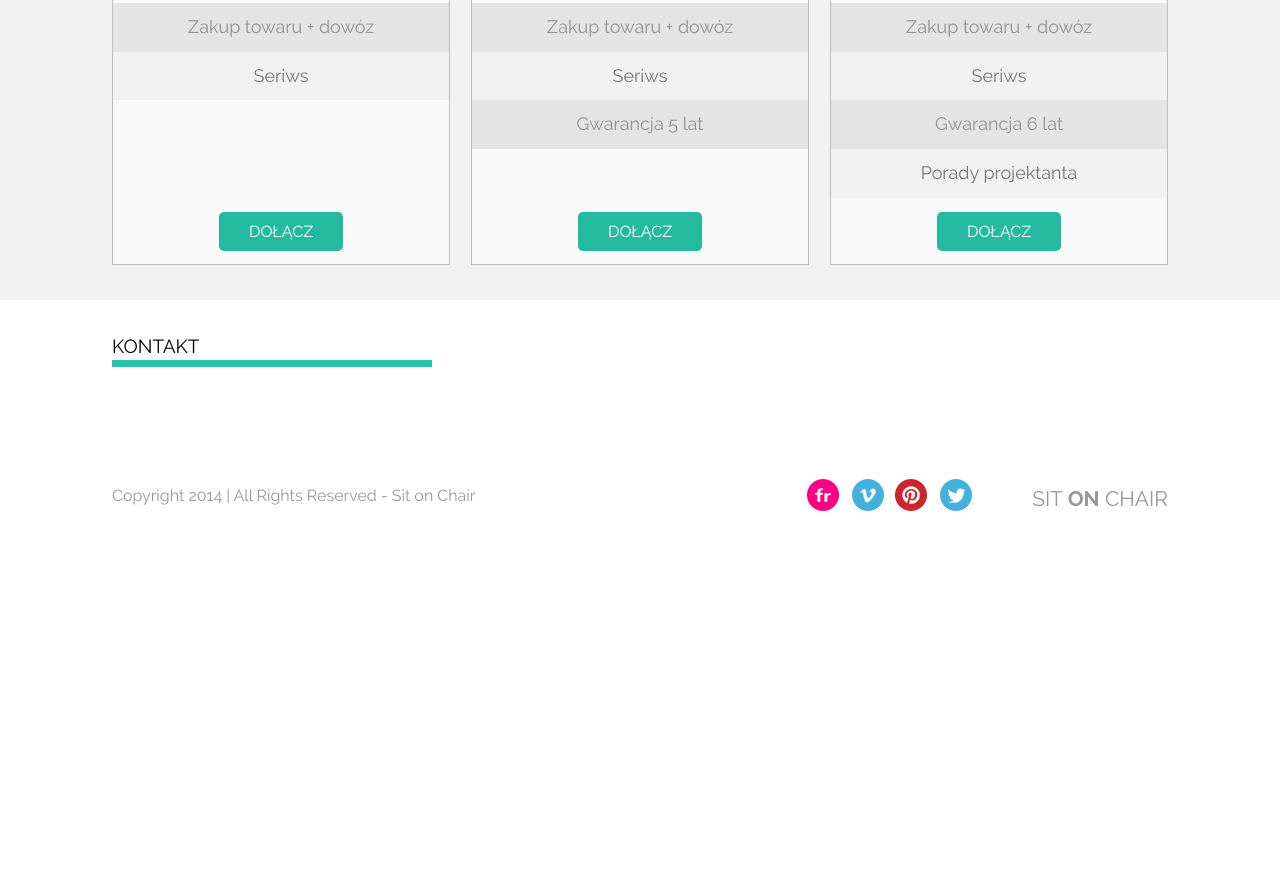
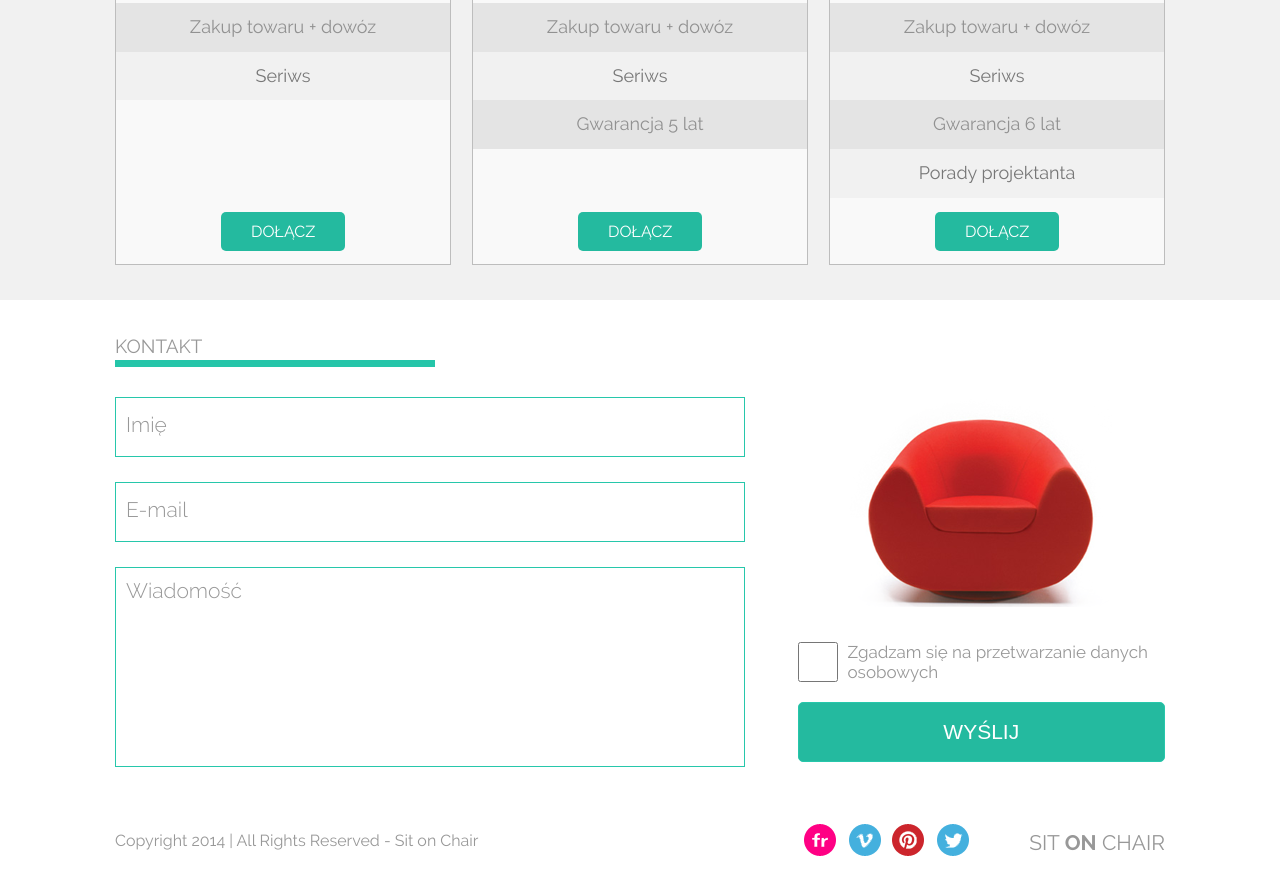
Before and after one commit to pmbednarczyk/Projekt-CSS-HTML-CodersLab, a plain HTML site: page index.html in a window 1280 px wide. Shown: the part 1194-2065 px from the top of the page. Before the commit the page ends 1765 px from the top, so only its background shows below. Drawn offline with Linux system fonts and the light colour scheme.

Commit message:
form update

```diff
--- a/css/style.css
+++ b/css/style.css
@@ -29,6 +29,7 @@ p {
     width: 100%;
     margin: 0 auto;
     display: block;
+    padding: 0 3px;
 }
 
 .container:after {
@@ -78,11 +79,29 @@ nav ul li a {
 .submenu {
     position: absolute;
     top: 100%;
-    background: #000;
+    background: transparent;
     min-width: 160px;
-    padding: 10px;
+    padding-top: 20px;
     z-index: 1;
     display: none;
+    left: -50%;
+    margin-left: -25px;
+    text-align: center;
+}
+.submenu > li:first-child {
+    position: relative;
+}
+.submenu > li:first-child::before {
+    width: 0;
+    height: 0;
+    border-left: 7px solid transparent;
+    border-right: 7px solid transparent;
+    border-bottom: 7px solid #000;
+    position: absolute;
+    content: '';
+    top: -7px;
+    left: 50%;
+    margin-left: -5px;
 }
 .menu > li:hover .submenu{
     display: block;
@@ -91,7 +110,15 @@ nav ul li a {
 .submenu > li {
     display: block;
     margin-right: 0;
+    background: #000;
+    padding: 15px;
+    line-height: 20px;
+    transition: all 0.2s ease-in-out;
 }
+.submenu > li:hover {
+    background: #363636;
+}
+
 
 /* Slider Section */
 .slider {
@@ -386,8 +413,107 @@ nav ul li a {
 /* Contact section*/
 .contact-section {
     padding: 35px 0;
+    color: #989898;
+}
+.contact-form__inputs {
+    display: inline-block;
+    width: 60%;
+    vertical-align: top;
+    margin-right: 5%;
 }
 
+.contact-section input, .contact-section textarea  {
+    display: block;
+    margin-bottom: 25px;
+    width: 100%;
+    padding: 10px;
+    min-height: 60px;
+    border: 1px solid #27c7ab;
+}
+
+.contact-section input:focus, .contact-section textarea:focus {
+    border: 1px solid #27c7ab;
+    outline: 0;
+    -webkit-box-shadow: 0px 0px 5px 0px rgba(39,199,171,.5);
+    -moz-box-shadow: 0px 0px 5px 0px rgba(39,199,171,.5);
+    box-shadow: 0px 0px 5px 0px rgba(39,199,171,.5);
+}
+.contact-section textarea {
+    resize: none;
+    min-height: 200px;
+    margin-bottom: 0;
+}
+::-webkit-input-placeholder { /* Chrome/Opera/Safari */
+    color: #989898;
+    font-size: 21px;
+    font-weight: 300;
+    font-family: "Raleway", Arial, sans-serif;
+}
+::-moz-placeholder { /* Firefox 19+ */
+    color: #989898;
+    font-size: 21px;
+    font-weight: 300;
+    font-family: "Raleway", Arial, sans-serif;
+}
+:-ms-input-placeholder { /* IE 10+ */
+    color: #989898;
+    font-size: 21px;
+    font-family: "Raleway", Arial, sans-serif;
+    font-weight: 300;
+}
+:-moz-placeholder { /* Firefox 18- */
+    color: #989898;
+    font-size: 21px;
+    font-family: "Raleway", Arial, sans-serif;
+    font-weight: 300;
+}
+
+.contact-form__submit {
+    display: inline-block;
+    width: 35%;
+    vertical-align: top;
+}
+.contact-form__submit img {
+    margin: 0 auto 35px;
+    max-width: 100%;
+    display: block;
+}
+.contact-form__submit input[type=checkbox] {
+    display: inline-block;
+    width: auto;
+    background: #fff;
+    height: 40px;
+    width: 40px;
+    min-height: 0;
+    float: left;
+    margin: 0 10px 20px 0;
+}
+
+/*
+.contact-form__submit input[type=checkbox] {
+    visibility: hidden;
+}
+*/
+
+.contact-form__submit label {
+    line-height: 20px;
+    font-size: 17px;
+}
+
+.contact-form__submit input[type=submit] {
+    font-size: 21px;
+    background-color: #24ba9f;
+    border-radius: 5px;
+    text-transform: uppercase;
+    padding: 10px 30px;
+    color: #fff;
+    font-weight: 500;
+    transition: all 0.2s ease-in-out;
+}
+
+.contact-form__submit input[type=submit]:hover {
+    background-color: #6cf8df;
+}
 
 
 /* Footer */
--- a/index.html
+++ b/index.html
@@ -114,13 +114,21 @@
     <section class="contact-section">
         <div class="container">
             <h3 class="section-header">Kontakt</h3>
-            <div class="contact-form">
-                <form>
+            <form class="contact-form">
+                <div class="contact-form__inputs">
+                    <input type="text" name="name" placeholder="Imię" required>
 
-                </form>
-            </div>
+                    <input type="email" name="mail" placeholder="E-mail" required>
+
+                    <textarea type="text" rows="5" cols="50" name="info" placeholder="Wiadomość" required></textarea>
+                </div><!--
+                --><div class="contact-form__submit">
+                   <img src="images/red_chair.png">
+                    <input id="checkbox1" type="checkbox" required><label for="checkbox1">Zgadzam się na przetwarzanie danych osobowych</label>
+                    <input type="submit" name="submit" value="Wyślij" />
+                </div>
+            </form>
         </div>
-    </section>
     </section>
     <footer class="container">
             <div class="footer-copy">
```
